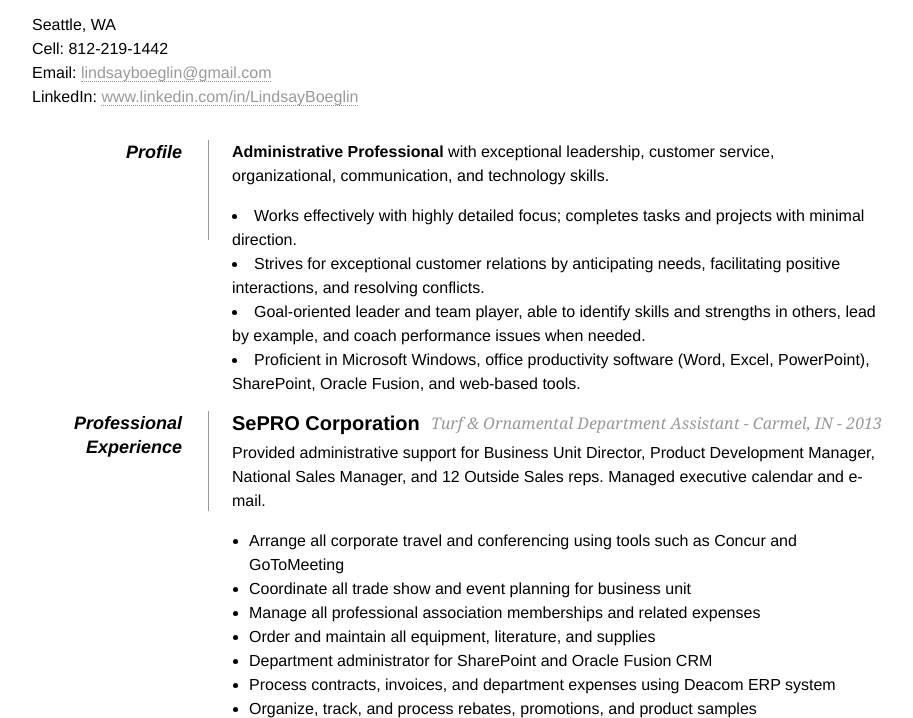
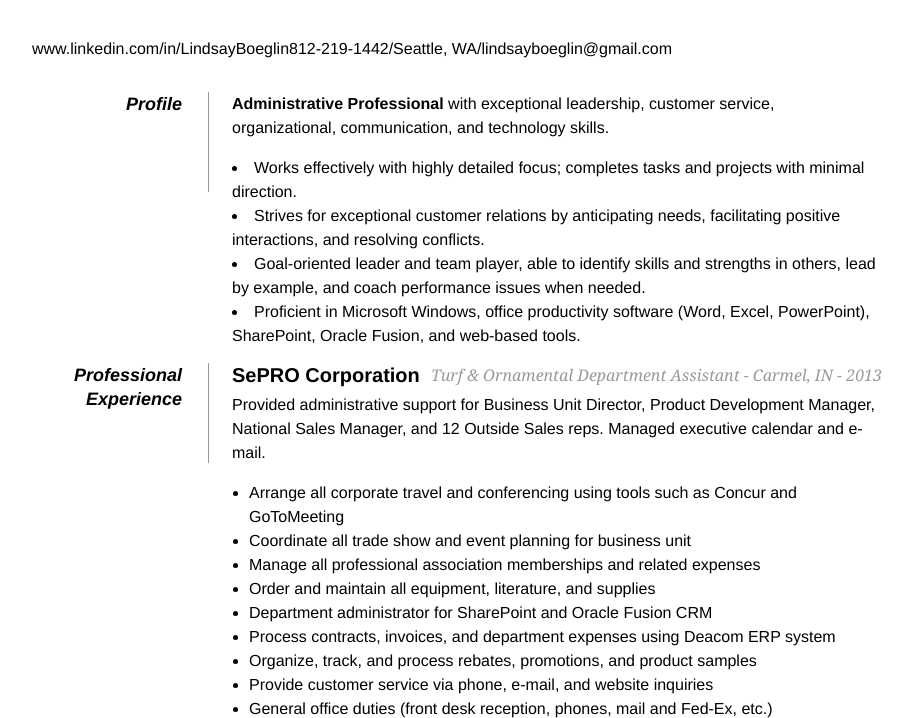
Before and after one commit to historygirl82/historygirl82.github.io, a plain HTML site: page index.html in a window 1280 px wide. Shown: the part 84-802 px from the top of the page, without its empty margins (183-1096 px from the left). Drawn offline with Linux system fonts and the light colour scheme.

Commit message:
Update index.html

```diff
--- a/index.html
+++ b/index.html
@@ -35,14 +35,9 @@
 
         <div id="contact-info" class="vcard">
 
-            <h1 class="fn">Lindsay Boeglin</h1><span>Seattle, WA</span>
+            <h1 class="fn">Lindsay Boeglin</h1><br>
+            <p>www.linkedin.com/in/LindsayBoeglin<span>812-219-1442/Seattle, WA/lindsayboeglin@gmail.com</span></p>
 
-            <p class="clinks">
-                Cell: <span class="tel">812-219-1442</span><br />
-                Email: <a class="email" href="mailto:lindsayboeglin@gmail.com">lindsayboeglin@gmail.com</a><br />
-		<!-- Web: <a class="website" href="http://www.lindsayboeglin.com">www.LindsayBoeglin.com</a><br /> -->
-		LinkedIn: <a class="linkedin" href="http://www.linkedin.com/in/lindsayboeglin">www.linkedin.com/in/LindsayBoeglin</a>
-            </p>
         </div>
 
             <dd class="clear"></dd>
```
